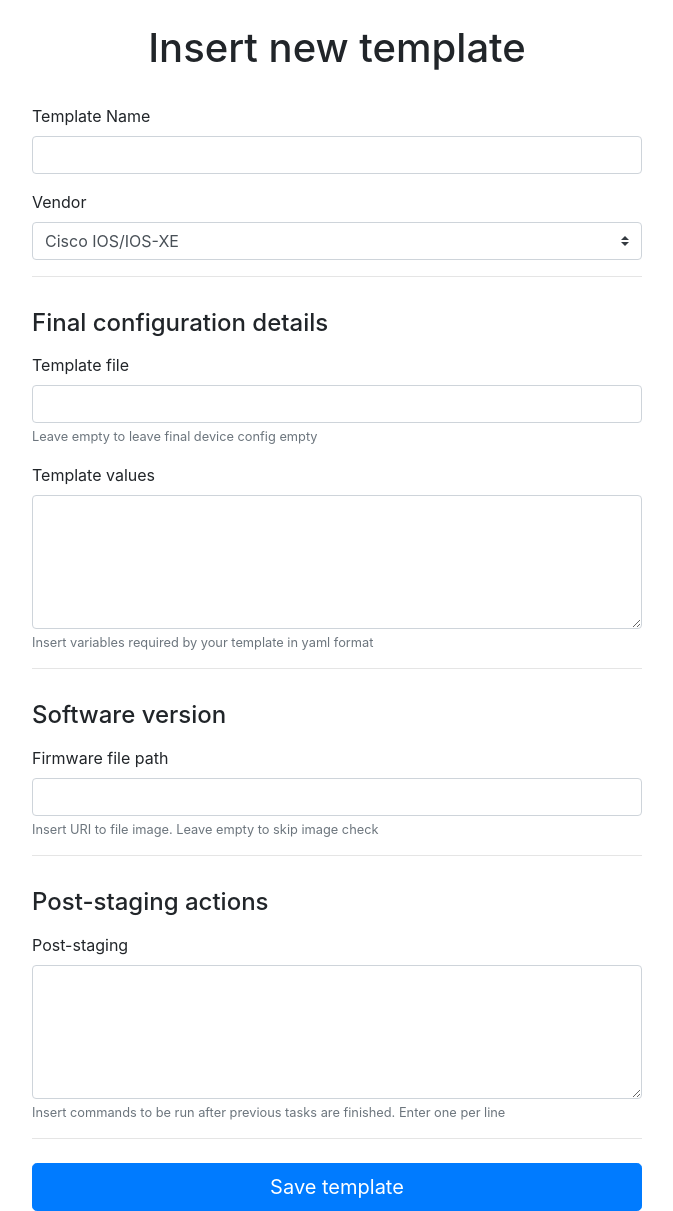
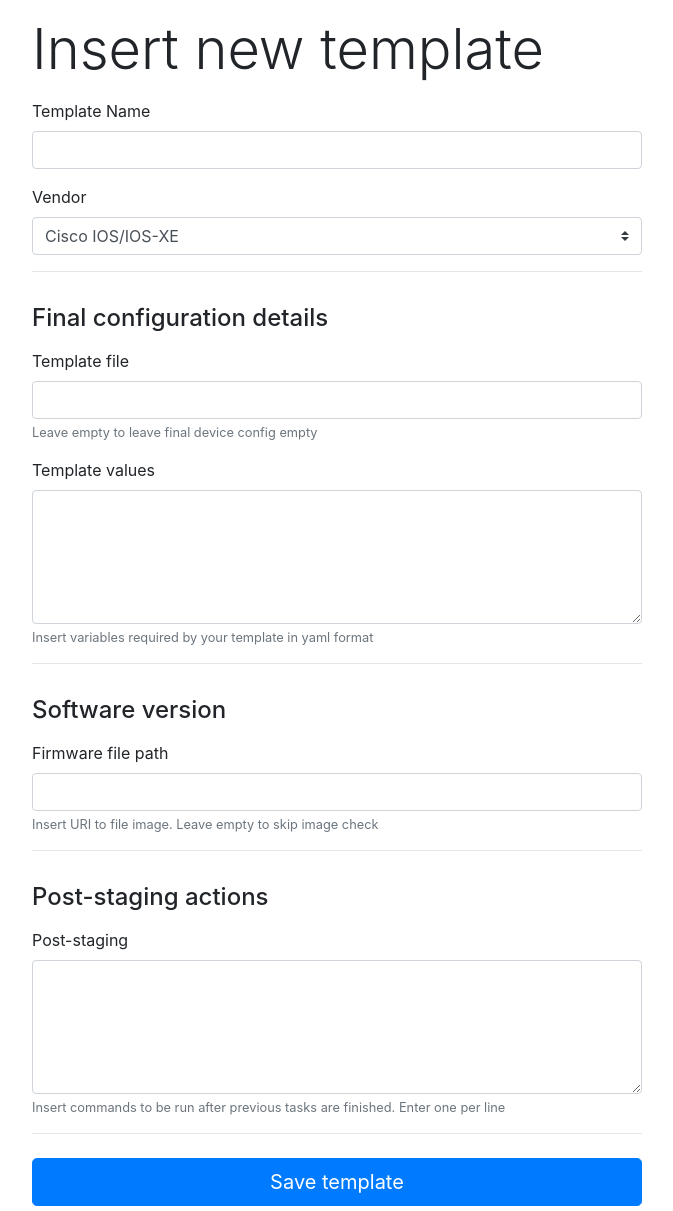
Before and after one commit to icovada/stageit, a Flask app: page /templates in a window 1280 px wide. Shown: the part 58-1269 px from the top of the page, without its empty margins (303-976 px from the left). Run offline with Flask 2, Linux system fonts and the light colour scheme; some libraries are stand-ins or nearby versions.

Commit message:
Proper CSS

```diff
--- a/stageit/web/templates/templates.html
+++ b/stageit/web/templates/templates.html
@@ -8,65 +8,54 @@
 
 
 {% block body %}
-<h1 class="display-6 content-center pt-md-4 pb-md-4 row justify-content-center">Insert new template</h1>
+<h1 class="container col col-xl-6 mb-3 mt-3 md-auto display-4">Insert new template</h1>
 <div class="container col col-xl-6 justify-content-center">
     <form>
-        <div class="form-row mb-3">
-            <div class="col">
+        <div class="form-group mb-3">
             <label for="templatename">Template Name</label>
             <input type="text" class="form-control" id="templatename">
         </div>
-        </div>
-        <div class="form-row mb-3">
-            <div class="col">
+        <div class="form-group mb-3">
             <label for="vendor">Vendor</label>
             <select class="custom-select d-block w-100" id="vendor" required="">
                 <option value="">Cisco IOS/IOS-XE</option>
                 <option>Cisco Nexus</option>
             </select>
         </div>
-        </div>
         <hr class="pt-3">
         <h4 class="mb-3">Final configuration details</h4>
-        <div class="form-row mb-3">
-            <div class="col">
+        <div class="form-group mb-3">
             <label for="templatefile">Template file</label>
             <input type="text" class="form-control" id="templatefile" aria-describedby="templatefileHelp">
             <small id="templatefileHelp" class="form-text text-muted">Leave empty to leave final device config
                 empty</small>
         </div>
-        </div>
-        <div class="form-row mb-3">
-            <div class="col">
+        <div class="form-group mb-3">
             <label for="templateyaml">Template values</label>
             <textarea class="form-control text-monospace" id="templateyaml" rows="5"
                 aria-describedby="templateyamlHelp"></textarea>
             <small id="templateyamlHelp" class="form-text text-muted">Insert variables required by your template in
                 yaml format</small>
         </div>
-        </div>
 
         <hr class="pt-3">
         <h4 class="mb-3">Software version</h4>
-        <div class="form-row mb-3">
-            <div class="col">
+        <div class="form-group mb-3">
             <label for="firmwarepath">Firmware file path</label>
             <input type="url" class="form-control" id="templatefile" aria-describedby="firmwarepathHelp">
             <small id="firmwarepathHelp" class="form-text text-muted">Insert URI to file image. Leave empty to skip
                 image check</small>
-            </div>
+            </dv>
         </div>
 
         <hr class="pt-3">
         <h4 class="mb-3">Post-staging actions</h4>
-        <div class="form-row mb-3">
-            <div class="col">
+        <div class="form-group mb-3">
             <label for="poststaging">Post-staging</label>
             <textarea class="form-control text-monospace" id="poststaging" rows="5"
                 aria-describedby="poststagingHelp"></textarea>
             <small id="poststagingHelp" class="form-text text-muted">Insert commands to be run after previous tasks
                 are finished. Enter one per line</small>
-            </div>
         </div>
 
 
```
Lines whose indentation alone changed are shown as unchanged.
